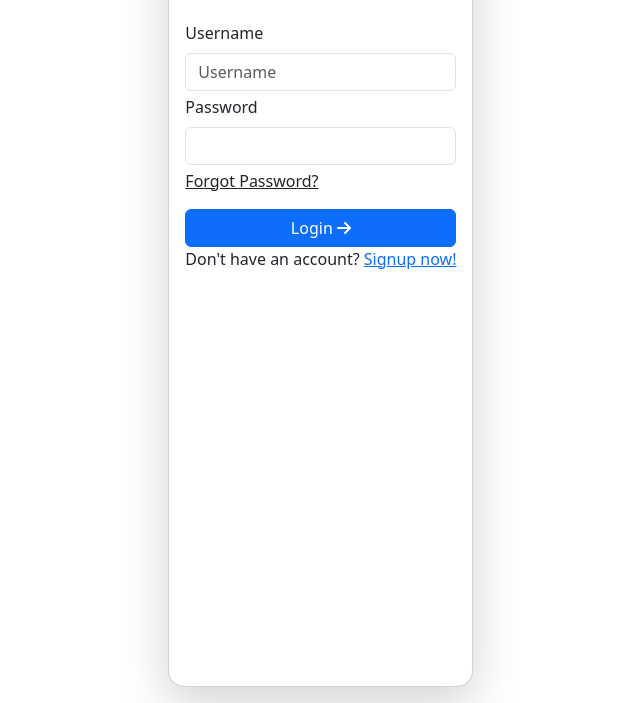
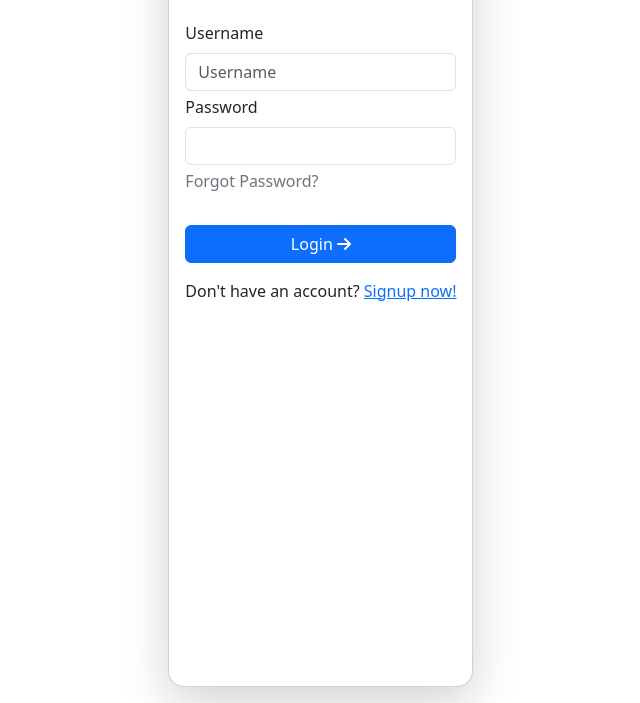
Before and after one commit to Srini-sasken/html, a plain HTML site: page index.html in a window 1280 px wide. Shown: the part 97-800 px from the top of the page, without its empty margins (317-957 px from the left). Drawn offline with nearby package versions, Linux system fonts and the light colour scheme.

Commit message:
add file

```diff
--- a/index.html
+++ b/index.html
@@ -20,14 +20,17 @@
 
                 <label class="form-label">Password</label>
 
-                  <input class="form-control" type="Password">
+                      <input  class="form-control" type="password" >
                   </div>
 
-                        <p class="mb-3 text-decoration-underline">Forgot Password?</p>
+                        <a class="mb-3 text-decoration-none text-secondary" href="#">Forgot Password?</a>
 
-                        <button class="btn btn-primary" >Login <i class="fa-solid fa-arrow-right"></i></button>
 
-                        <span>Don't have an account?
+                <button type="button"   button class="btn btn-primary my-3" onclick="window.location.href='todo.html'">
+                            Login <i class="fa-solid fa-arrow-right"></i></button>
+
+                        <span class="mb-3"
+                        >Don't have an account?
                            <a href="">Signup now!</a></span>
 
           </form>
```
